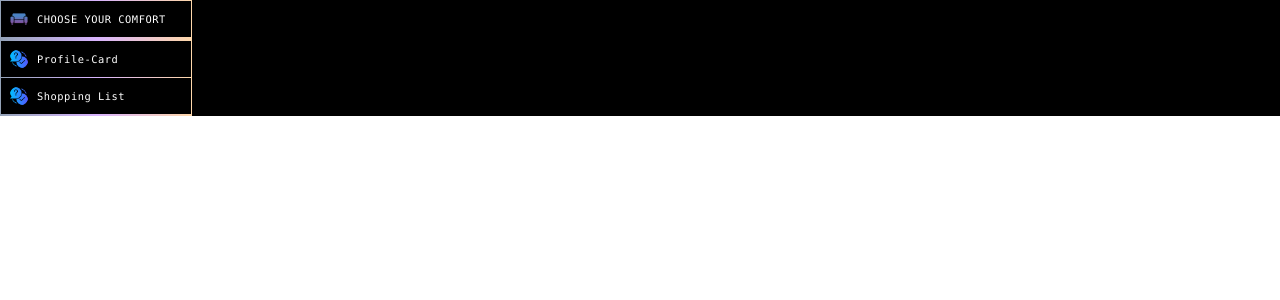
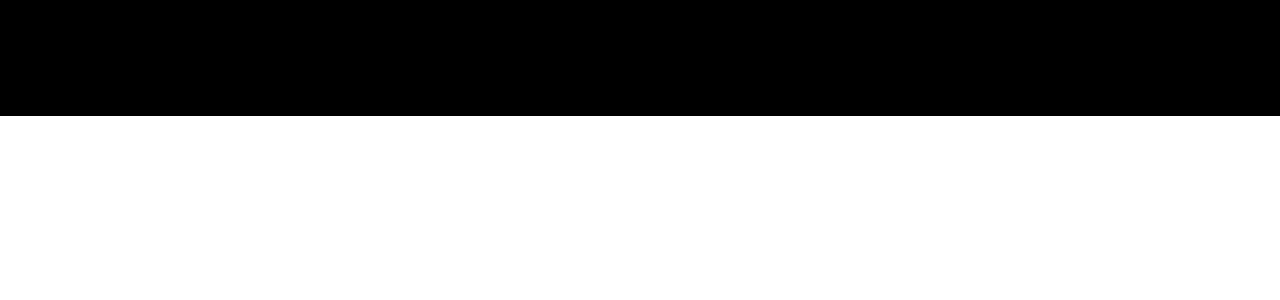
Before and after one commit to SnehaReddy10/components-lib, a React (Vite) app: page /upload-image in a window 1280 px wide. Shown: the top 300 px of the page. Built offline with nearby package versions, Linux system fonts and the light colour scheme.

Commit message:
add animation to menu

```diff
--- a/src/App.tsx
+++ b/src/App.tsx
@@ -23,7 +23,10 @@ function App() {
   }, [darkTheme]);
 
   return (
-    <div className="w-screen h-full flex justify-between" style={theme()}>
+    <div
+      className="w-screen relative h-full flex justify-between"
+      style={theme()}
+    >
       {/* <div className="" onClick={() => setDarkTheme((theme) => !theme)}>
         <img src="" alt="" />
         cask
@@ -31,6 +34,14 @@ function App() {
       <div className="hidden md:flex">
         <Sidebar />
       </div>
+      {/* <div className="flex md:hidden">
+        <SquareMenu
+          color="black"
+          onClick={() => setShowSideBar((x) => !x)}
+          className="absolute top-2 left-0 z-10"
+        />
+        {showSideBar && <Sidebar />}
+      </div> */}
       <div className="pb-10 flex flex-col space-y-8 items-center flex-1">
         <Routes>
           <Route path="/profile-card" element={<ProfileCard />}></Route>
--- a/src/components/Sidebar.tsx
+++ b/src/components/Sidebar.tsx
@@ -77,8 +77,8 @@ const navItems = [
 
 const Sidebar = () => {
   return (
-    <div className="h-[99.8%] w-48 bg-gradient-r p-1p">
-      <div className="bg-white dark:bg-black h-[99.8%]">
+    <div className="h-[99.8%] w-48 bg-gradient-r p-1p animate-slideIn">
+      <div className="bg-white dark:bg-black h-[99.8%] animate-slideIn">
         <div className="bg-gradient-r pb-[4px]">
           <div className="bg-white dark:bg-black flex p-2 items-center gap-2">
             <img
--- a/src/index.css
+++ b/src/index.css
@@ -50,6 +50,18 @@
     }
   }
 
+
+  @keyframes slideIn {
+    from {
+      transform: translateX(-100px);
+      opacity: 0;
+    }
+    to {
+      transform: translateX(0px);
+      opacity: 1;
+    }
+  }
+
   /* Customizing the calendar icon */
   .dateInput::-webkit-calendar-picker-indicator {
     @apply cursor-pointer bg-[url('/assets/icons/calendar.png')] w-4 h-4;
--- a/tailwind.config.js
+++ b/tailwind.config.js
@@ -7,6 +7,7 @@ export default {
     animation: {
       fadeIn: 'fadeIn 2s ease 1',
       fadeOut: 'fadeOut 2s ease 1 forwards',
+      slideIn: 'slideIn 2s ease 1',
     },
   },
   plugins: [],
```
